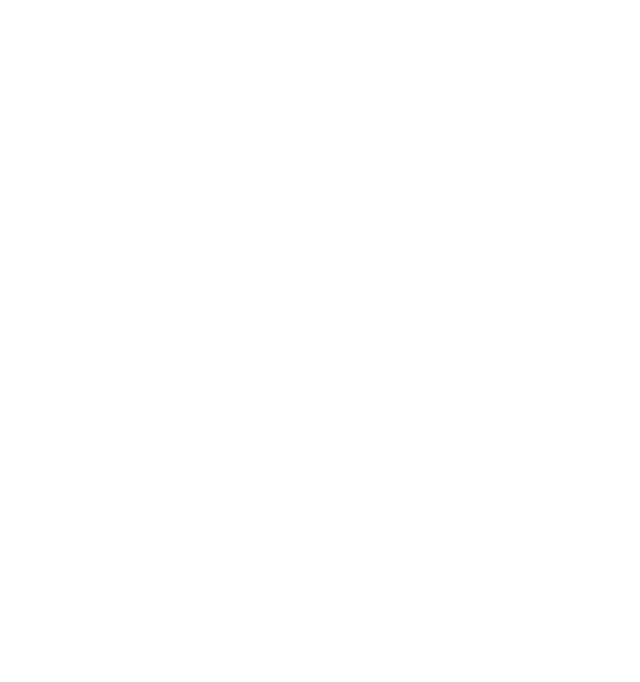
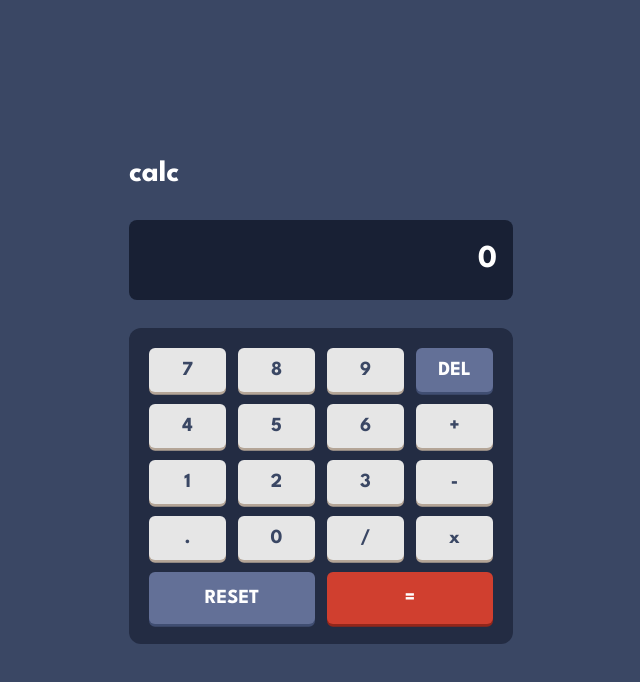
Before and after one commit to TonyFred-code/calculator-app, a React (Vite) app: page / in a window 1280 px wide. Shown: the top 682 px of the page, without its empty margins (319-959 px from the left). Built offline with nearby package versions, Linux system fonts and the light colour scheme.

Commit message:
feat: create basic calculator layout
add digit input logic
add decimal point input logic
add character deletion logic
add calculator state reset logic

```diff
--- a/src/App.jsx
+++ b/src/App.jsx
@@ -1 +1,191 @@
-export default function App() {}
+import { useState } from "react";
+import {
+  BUTTON_KEY_MAPPING,
+  CALCULATION_ERROR,
+  DECIMAL_POINT,
+  INITIAL_DISPLAY,
+  MAX_DISPLAY_CHAR_LENGTH,
+} from "./constants/calculator.js";
+
+export default function App() {
+  const [firstOperand, setFirstOperand] = useState(0);
+  const [displayedValue, setDisplayedValue] = useState(INITIAL_DISPLAY);
+  const [secondOperand, setSecondOperand] = useState(null);
+  const [operator, setOperator] = useState(null);
+  const [waitingForSecondOperand, setWaitingForSecondOperand] = useState(false);
+
+  function resetCalculator() {
+    setDisplayedValue("0");
+    setFirstOperand(null);
+    setSecondOperand(null);
+    setOperator(null);
+  }
+
+  function inputDigit(digit) {
+    if (displayedValue.length >= MAX_DISPLAY_CHAR_LENGTH) {
+      alert("Maximum display characters length reached");
+      return;
+    }
+
+    if (displayedValue === "MATH ERROR") {
+      resetCalculator();
+      setDisplayedValue(`${digit}`);
+    } else if (displayedValue === "0") {
+      setDisplayedValue(`${digit}`);
+    } else if (displayedValue === "-") {
+      setDisplayedValue(`-${digit}`);
+    } else if (Number(displayedValue) === firstOperand && operator !== null) {
+      setDisplayedValue(`${digit}`);
+    } else {
+      setDisplayedValue(`${displayedValue}${digit}`);
+    }
+
+    if (operator && firstOperand !== null) {
+      setSecondOperand(Number(displayedValue));
+    } else {
+      setFirstOperand(Number(displayedValue));
+    }
+  }
+
+  function handleDel() {
+    if (displayedValue === INITIAL_DISPLAY) return;
+
+    if (displayedValue === CALCULATION_ERROR) {
+      resetCalculator();
+      return;
+    }
+
+    const updatedDisplayValue = `${displayedValue.slice(0, -1)}`;
+
+    if (displayedValue === "") {
+      setDisplayedValue(INITIAL_DISPLAY);
+    } else {
+      setDisplayedValue(updatedDisplayValue);
+    }
+
+    if (secondOperand === null) {
+      setFirstOperand(Number(updatedDisplayValue));
+    } else if (operator && firstOperand !== null) {
+      setSecondOperand(Number(displayedValue));
+    }
+  }
+
+  function inputDecimal() {
+    if (displayedValue.length >= MAX_DISPLAY_CHAR_LENGTH) {
+      alert("Maximum display characters length reached");
+      return;
+    }
+
+    if (displayedValue === "MATH ERROR") {
+      resetCalculator();
+    }
+
+    if (waitingForSecondOperand && secondOperand === null) {
+      setWaitingForSecondOperand(false);
+      setDisplayedValue(INITIAL_DISPLAY);
+      return;
+    }
+
+    if (!displayedValue.includes(DECIMAL_POINT)) {
+      setDisplayedValue(`${displayedValue}${DECIMAL_POINT}`);
+    }
+  }
+
+  function handleButtonClick(type, value) {
+    console.log(type, value);
+
+    switch (value) {
+      case "+":
+      case "-":
+      case "/":
+      case "*":
+        break;
+      case "=":
+        break;
+      case ".":
+        inputDecimal(value);
+        break;
+      case "RESET":
+        resetCalculator();
+        break;
+      case "DEL":
+        handleDel();
+        break;
+      default:
+        if (Number.isInteger(parseFloat(value))) {
+          inputDigit(value);
+        }
+    }
+  }
+
+  function formatDisplay(value) {
+    if (value === INITIAL_DISPLAY) return value;
+
+    const [int, dec] = value.split(".");
+    const formattedInt = new Intl.NumberFormat("en-US").format(int);
+
+    return dec !== undefined ? `${formattedInt}.${dec}` : `${formattedInt}`;
+  }
+
+  return (
+    <div className="min-h-screen bg-main-bg px-5 py-7 flex items-center justify-center text-[32px] text-white font-bold">
+      <div className="w-11/12 max-w-sm space-y-7 select-none">
+        {/* HEADER */}
+        <div className="flex justify-between">
+          <h1 className="text-3xl">calc</h1>
+          {/* <div className="flex gap-8 items-end">
+            <p className="text-sm font-bold uppercase">theme</p>
+            <div className="flex flex-col gap-1 relative">
+              <div className="text-sm flex justify-around -top-6 left-[10%] right-[10%] absolute  ">
+                {themes.map((theme) => {
+                  return <span key={theme.code}>{theme.code}</span>;
+                })}
+              </div>
+              <div className="w-20 rounded-full bg-screen-bg p-1.5 flex justify-evenly">
+                {themes.map((theme) => {
+                  return (
+                    <button className="rounded-full size-5 block bg-key-red-toggle-bg cursor-pointer"></button>
+                  ); })}
+              </div>
+            </div>
+          </div> */}
+          {/* TODO: theme */}
+        </div>
+
+        {/* SCREEN */}
+        <form className="w-full">
+          <label htmlFor="operands" className="sr-only">
+            Operands:
+          </label>
+          <input
+            type="text"
+            name="operands"
+            value={formatDisplay(displayedValue)}
+            disabled={true}
+            id="operands"
+            className="pointer-events-none p-4 bg-screen-bg text-white w-full text-end rounded-lg"
+          />
+        </form>
+
+        {/* KEYPAD */}
+        <div className="keypad bg-keypad-bg grid gap-3 p-5 rounded-xl">
+          {BUTTON_KEY_MAPPING.map((buttonKey) => {
+            const { value, type, area } = buttonKey;
+
+            return (
+              <button
+                key={value}
+                className={`${type}-type grid-area-${String(area).toLowerCase()}`}
+                onClick={() => {
+                  handleButtonClick(type, value);
+                }}
+              >
+                {value}
+              </button>
+            );
+          })}
+        </div>
+      </div>
+    </div>
+  );
+}
```
Also changed, not shown: src/components/Button.jsx (added).
